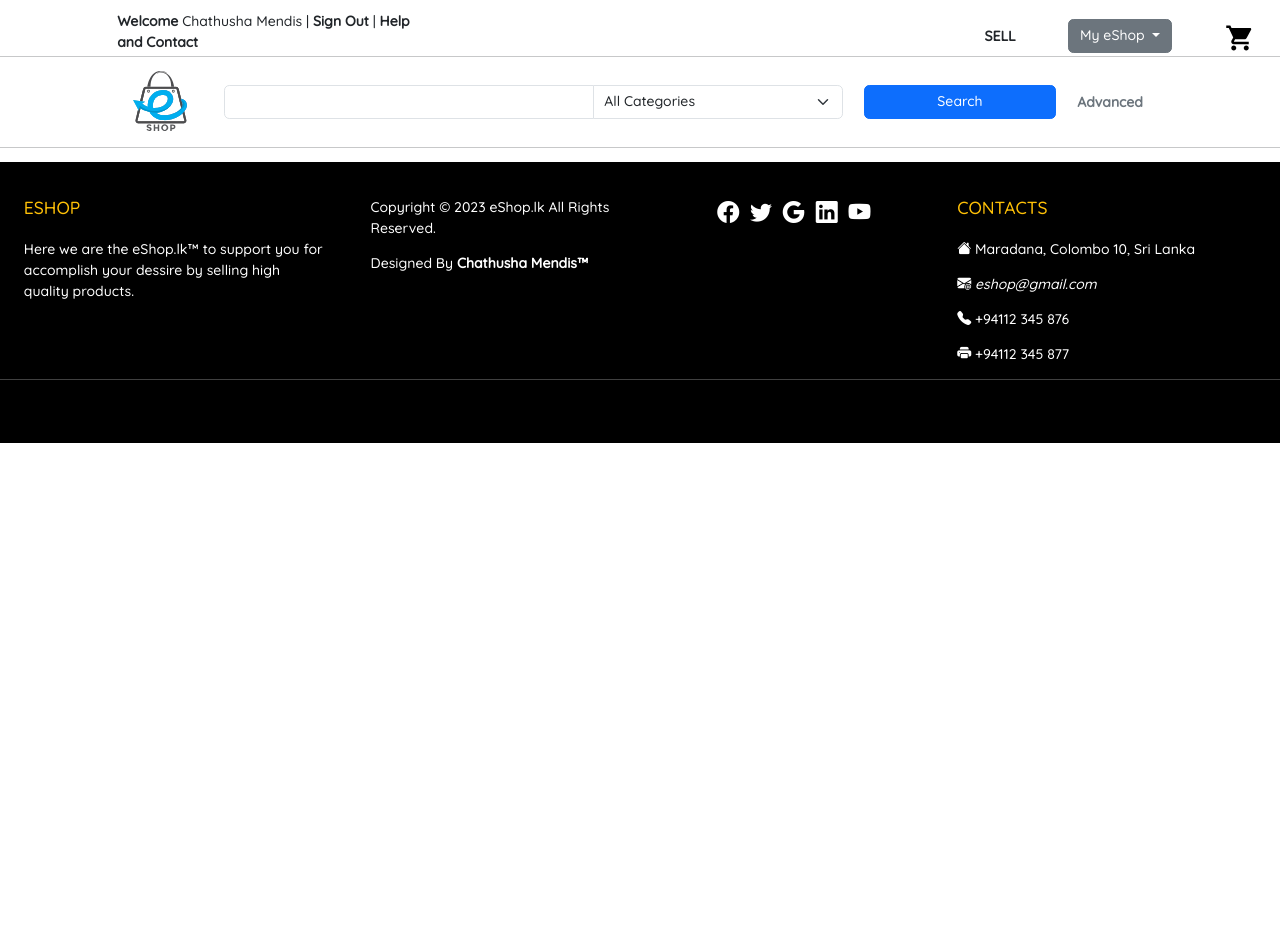
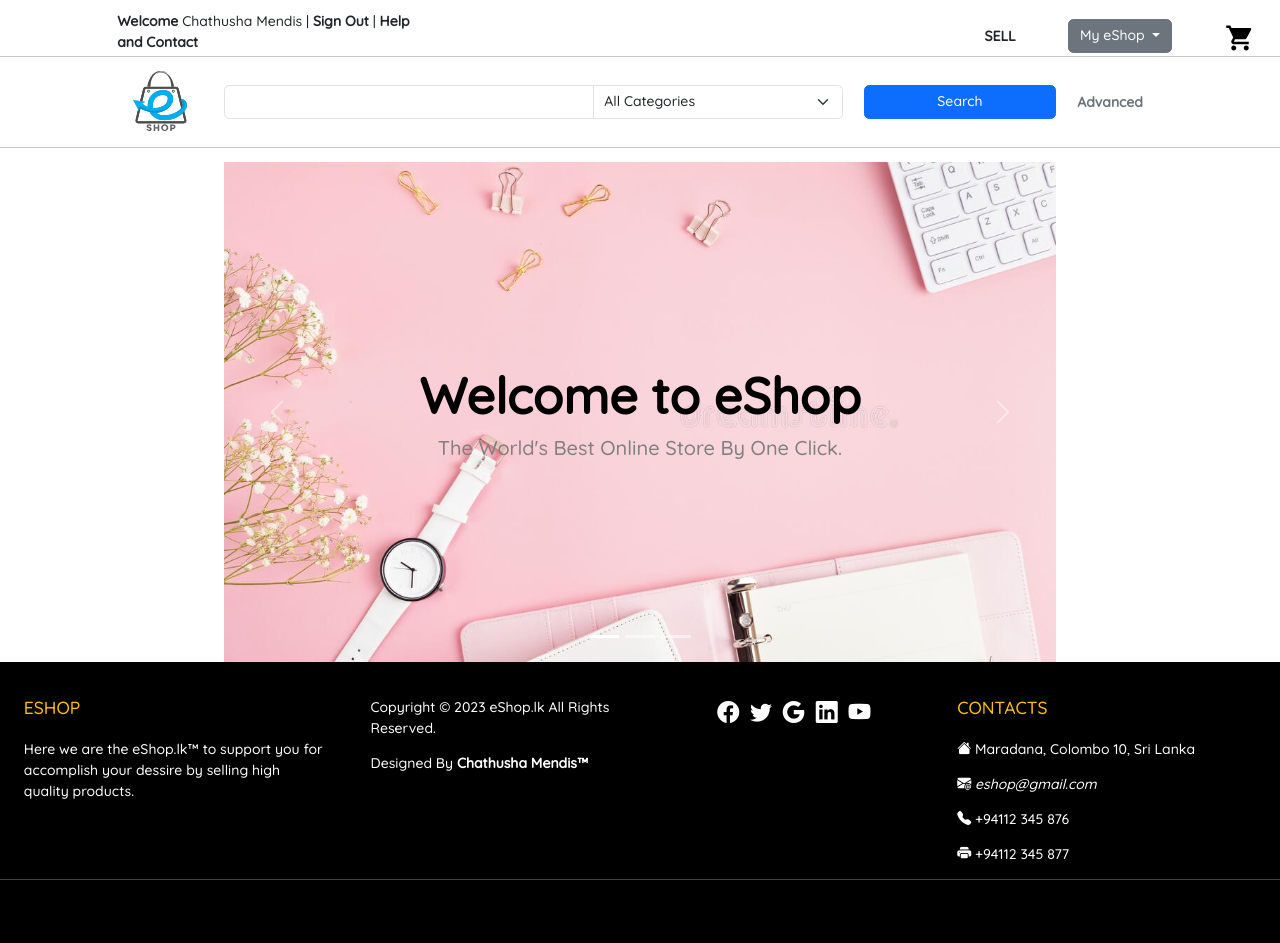
Before and after one commit to mendisofficial/eshop, a PHP site: page /home.php in a window 1280 px wide. Before the commit the page ends 443 px from the top, so only its background shows below. Run offline with PHP 8.4, Linux system fonts and the light colour scheme; some libraries are stand-ins or nearby versions.

Commit message:
Develop a carousel for homepage

```diff
--- a/home.php
+++ b/home.php
@@ -62,6 +62,45 @@
             <div class="col-12" id="basicSearchResult">
                 <div class="row">
 
+                    <!-- carousel -->
+
+                    <div id="carouselExampleCaptions" class="offset-2 col-8 carousel slide carousel-fade" data-bs-ride="carousel">
+                        <div class="carousel-indicators">
+                            <button type="button" data-bs-target="#carouselExampleCaptions" data-bs-slide-to="0" class="active" aria-current="true" aria-label="Slide 1"></button>
+                            <button type="button" data-bs-target="#carouselExampleCaptions" data-bs-slide-to="1" aria-label="Slide 2"></button>
+                            <button type="button" data-bs-target="#carouselExampleCaptions" data-bs-slide-to="2" aria-label="Slide 3"></button>
+                        </div>
+                        <div class="carousel-inner">
+                            <div class="carousel-item active" data-bs-interval="2500">
+                                <img src="resources/slider-images/posterimg.jpg" class="d-block poster-img-1" />
+                                <div class="carousel-caption d-none d-md-block poster-caption">
+                                    <h5 class="poster-title">Welcome to eShop</h5>
+                                    <p class="poster-txt">The World's Best Online Store By One Click.</p>
+                                </div>
+                            </div>
+                            <div class="carousel-item" data-bs-interval="2500">
+                                <img src="resources/slider-images/posterimg2.jpg" class="d-block poster-img-1" />
+                            </div>
+                            <div class="carousel-item" data-bs-interval="2500">
+                                <img src="resources/slider-images/posterimg3.jpg" class="d-block poster-img-1" />
+                                <div class="carousel-caption d-none d-md-block poster-caption-1">
+                                    <h5 class="poster-title">Be Free.....</h5>
+                                    <p class="poster-txt">Experience the Lowest Delivery Costs With Us.</p>
+                                </div>
+                            </div>
+                        </div>
+                        <button class="carousel-control-prev" type="button" data-bs-target="#carouselExampleCaptions" data-bs-slide="prev">
+                            <span class="carousel-control-prev-icon" aria-hidden="true"></span>
+                            <span class="visually-hidden">Previous</span>
+                        </button>
+                        <button class="carousel-control-next" type="button" data-bs-target="#carouselExampleCaptions" data-bs-slide="next">
+                            <span class="carousel-control-next-icon" aria-hidden="true"></span>
+                            <span class="visually-hidden">Next</span>
+                        </button>
+                    </div>
+
+                    <!-- /carousel -->
+
                 </div>
             </div>
 
```
Also changed, not shown: README.md, resources/slider-images/posterimg.jpg (added), resources/slider-images/posterimg2.jpg (added), resources/slider-images/posterimg3.jpg (added).
